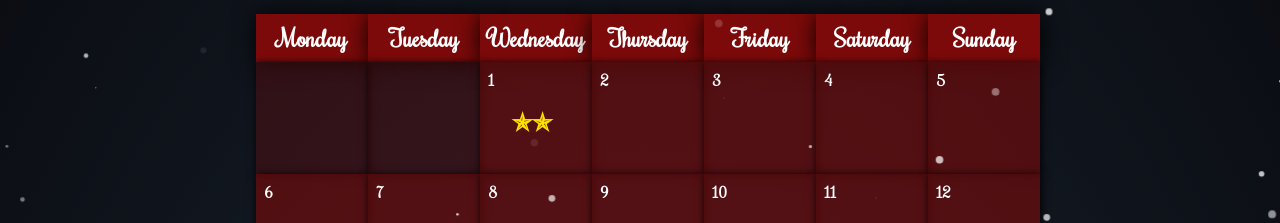
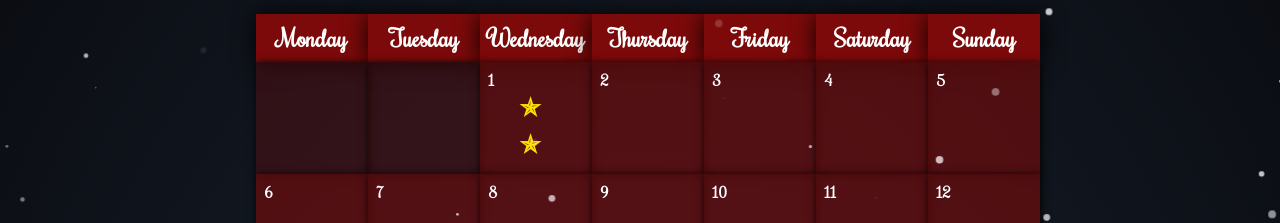
Before and after one commit to anna8810/advent2021, a React (Create React App) app: page / in a window 1280 px wide. Shown: the part 192-415 px from the top of the page. Built offline with nearby package versions, Linux system fonts and the light colour scheme.

Commit message:
Answers showing in calendar and are copied on click

```diff
--- a/src/Day.js
+++ b/src/Day.js
@@ -2,13 +2,28 @@ import React from 'react';
 import { Code } from './Code'
 
 export default class Day extends React.Component {
+  copyText = (e) => {
+    const value = e.target.textContent
+    navigator.clipboard.writeText(value)
+  }
+
   create = (answers) => {
     const { first = false, second = false } = answers
 
     return (
       <div className="solution">
-        {first && '✯'}
-        {second && '✯'}
+        {first &&
+          <div>
+            <b>✯</b>
+            <i onClick={this.copyText}>{first}</i>
+          </div>
+        }
+        {second &&
+          <div>
+            <b>✯</b>
+            <i onClick={this.copyText}>{second}</i>
+          </div>
+        }
       </div>
     )
   }
--- a/src/style.scss
+++ b/src/style.scss
@@ -49,14 +49,61 @@ h1 {
   }
   &.false {
     background-color: rgb(125 10 10 / 30%);;
-
   }
 }
 
 .solution {
+  display: flex;
+  flex-direction: column;
+  justify-content: space-evenly;
+
+  width: 100%;
+  height: 10vmin;
+
+  margin: -2.5vmin 0 0 0;
+  padding: 2vmin 0 0 0;
+  cursor: pointer;
+
   font-size: 3vmin;
-  padding: 2vmin 3vmin;
   color: rgb(255 225 0);
 
-  cursor: pointer;
+  div {
+    display: flex;
+  }
+
+  b {
+    display: inline-block;
+    padding-right: 0.5vmin;
+
+    margin-left: 4vmin;
+
+    transition: margin-left 0.5s;
+  }
+
+  i {
+    display: inline-block;
+    overflow: hidden;
+
+    cursor: copy;
+
+    font-style: normal;
+    padding: 0.1vmin 0;
+
+    opacity: 0;
+    max-width: 0;
+    transition: max-width 0.5s;
+  }
+
+  &:hover {
+    b {
+      margin-left: 0;
+      transition: margin-left 1s;
+    }
+
+    i {
+      opacity: 1;
+      max-width: 150px;
+      transition: opacity 1s, max-width 1s;
+    }
+  }
 }
```
